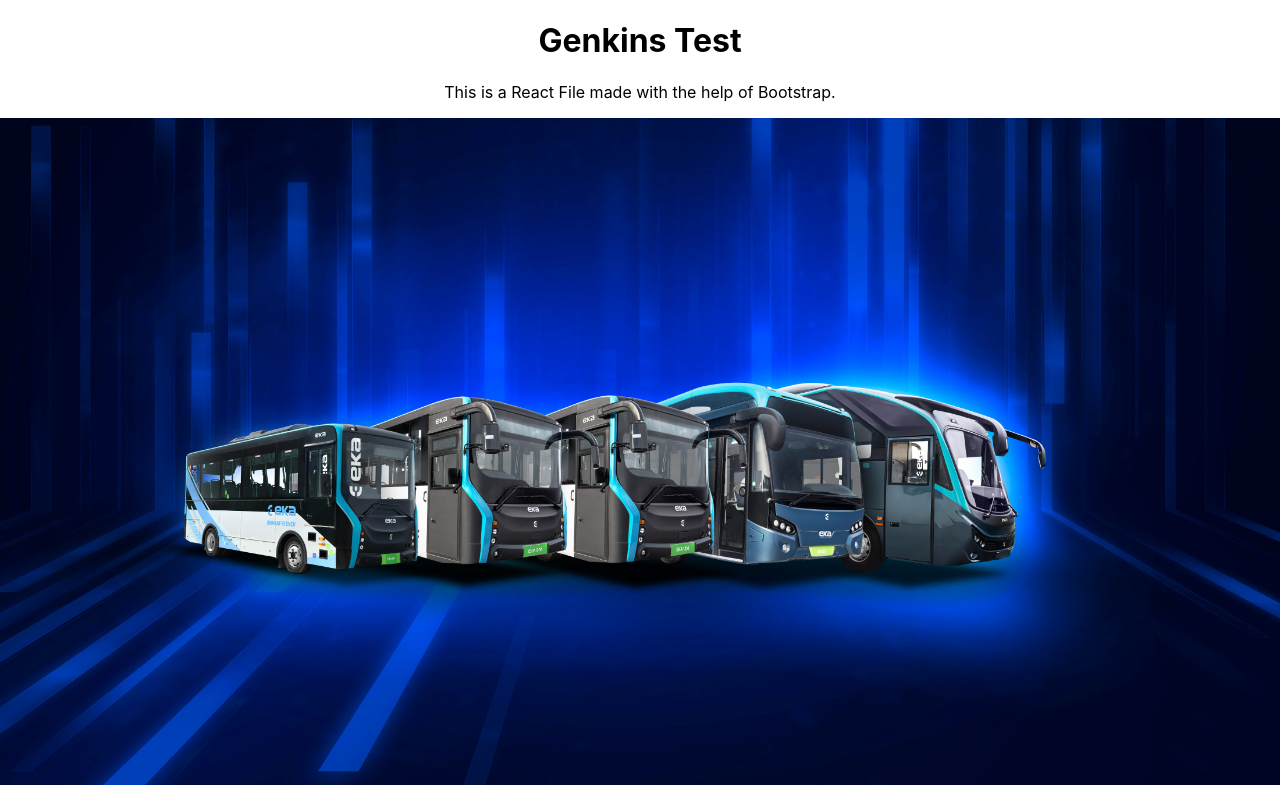
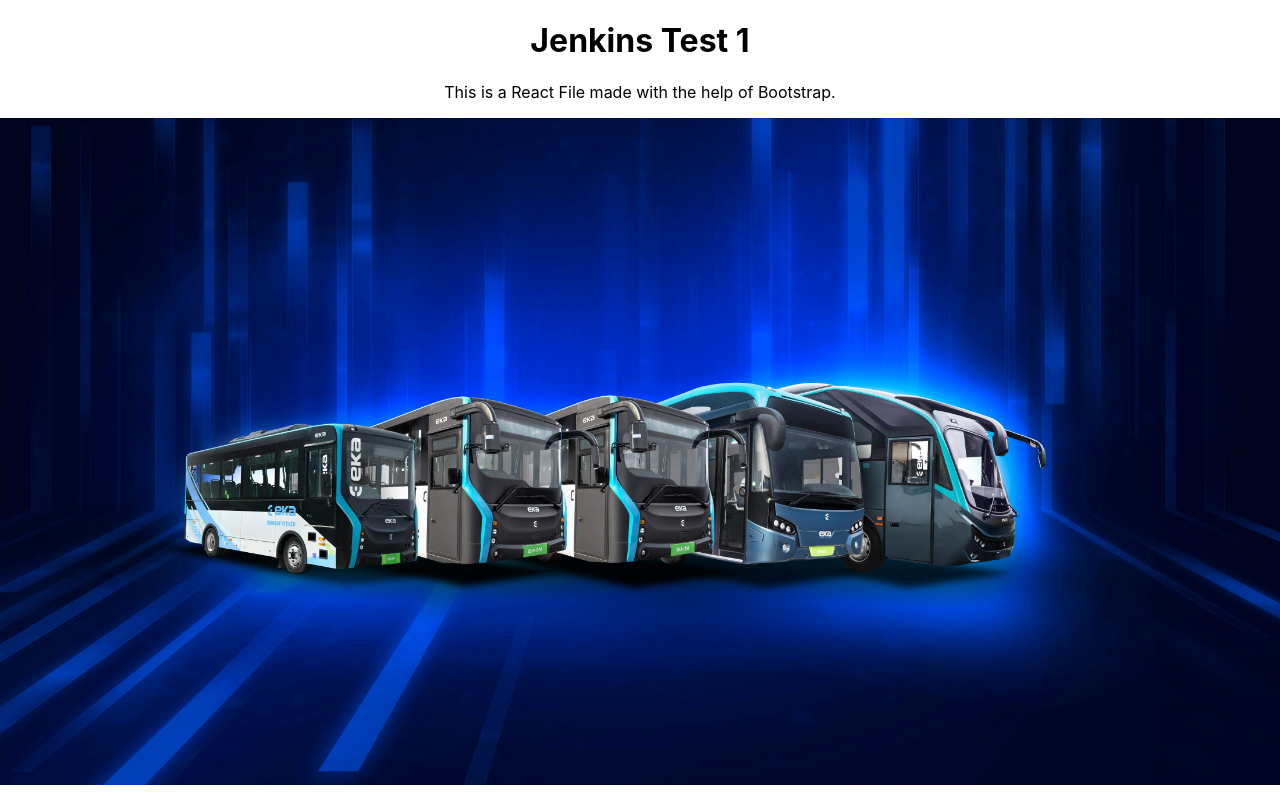
Before and after one commit to adityathakureka/web_test, a React (Create React App) app: page / in a window 1280 px wide. Built offline with nearby package versions, Linux system fonts and the light colour scheme.

Commit message:
Update App.js

```diff
--- a/src/App.js
+++ b/src/App.js
@@ -4,7 +4,7 @@ import ekaMobilityIcon from "./Assets/EKA_Buses_Range-1.jpg";
 function App() {
   return (
     <div className="App">
-      <h1 className="text-center">Genkins Test</h1>
+      <h1 className="text-center">Jenkins Test 1</h1>
       <div className="container">
         <p className="text-center">
           This is a React File made with the help of Bootstrap.
```
